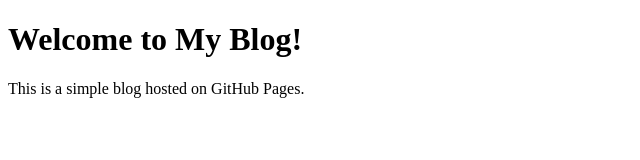
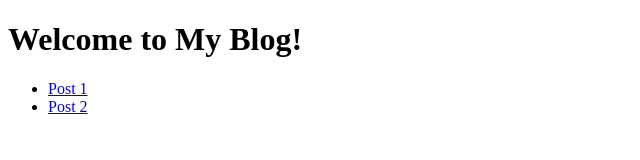
Before and after one commit to conie151/conie151.github.io, a plain HTML site: page index.html in a window 1280 px wide. Shown: the whole page, without its empty margins (0-640 px from the left). Drawn offline with Linux system fonts and the light colour scheme.

Commit message:
Update index.html

```diff
--- a/index.html
+++ b/index.html
@@ -3,10 +3,16 @@
 <head>
     <meta charset="UTF-8">
     <meta name="viewport" content="width=device-width, initial-scale=1.0">
-    <title>Your Blog Title</title>
+    <title>@Conie151's Cybersecurituy Blog</title>
 </head>
 <body>
     <h1>Welcome to My Blog!</h1>
-    <p>This is a simple blog hosted on GitHub Pages.</p>
+<ul>
+    <li><a href="posts/post1.md">Post 1</a></li>
+    <li><a href="posts/post2.md">Post 2</a></li>
+    <!-- Add more links as needed -->
+</ul>
+
 </body>
+
 </html>
```
